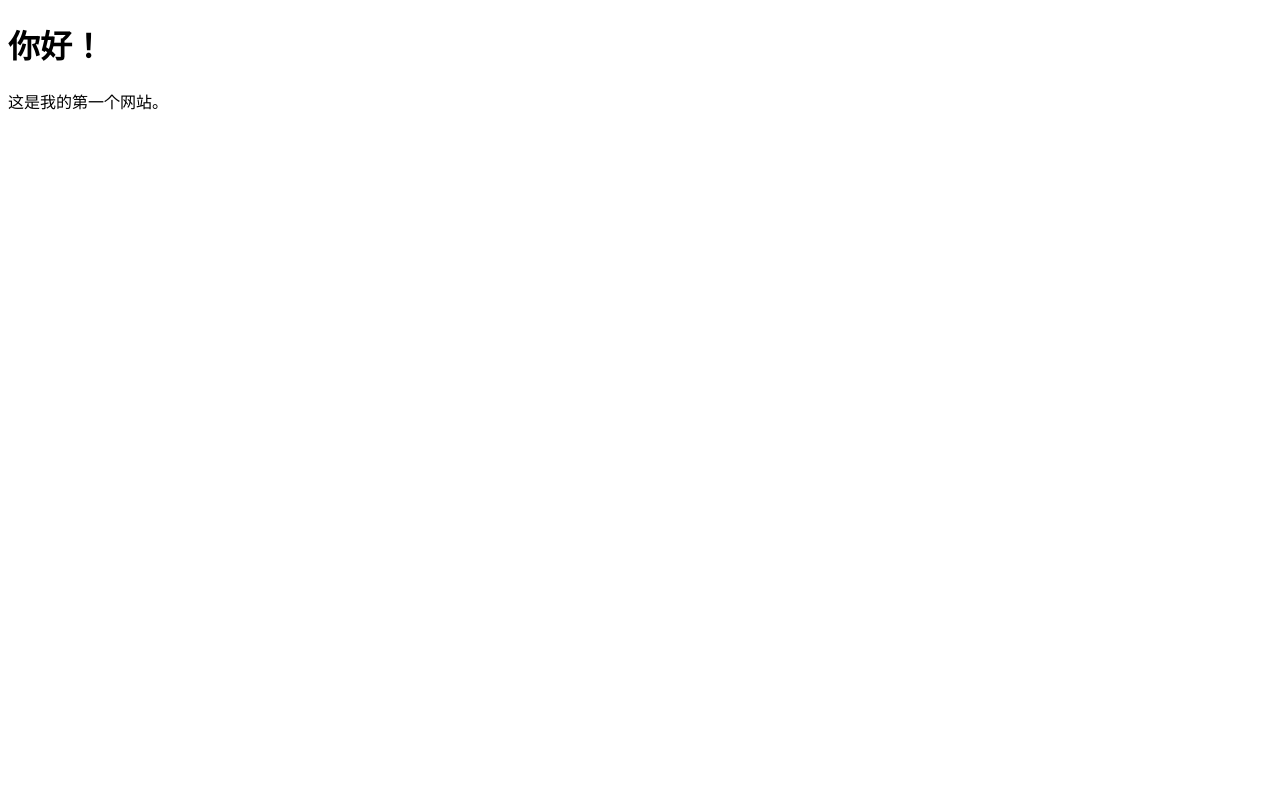
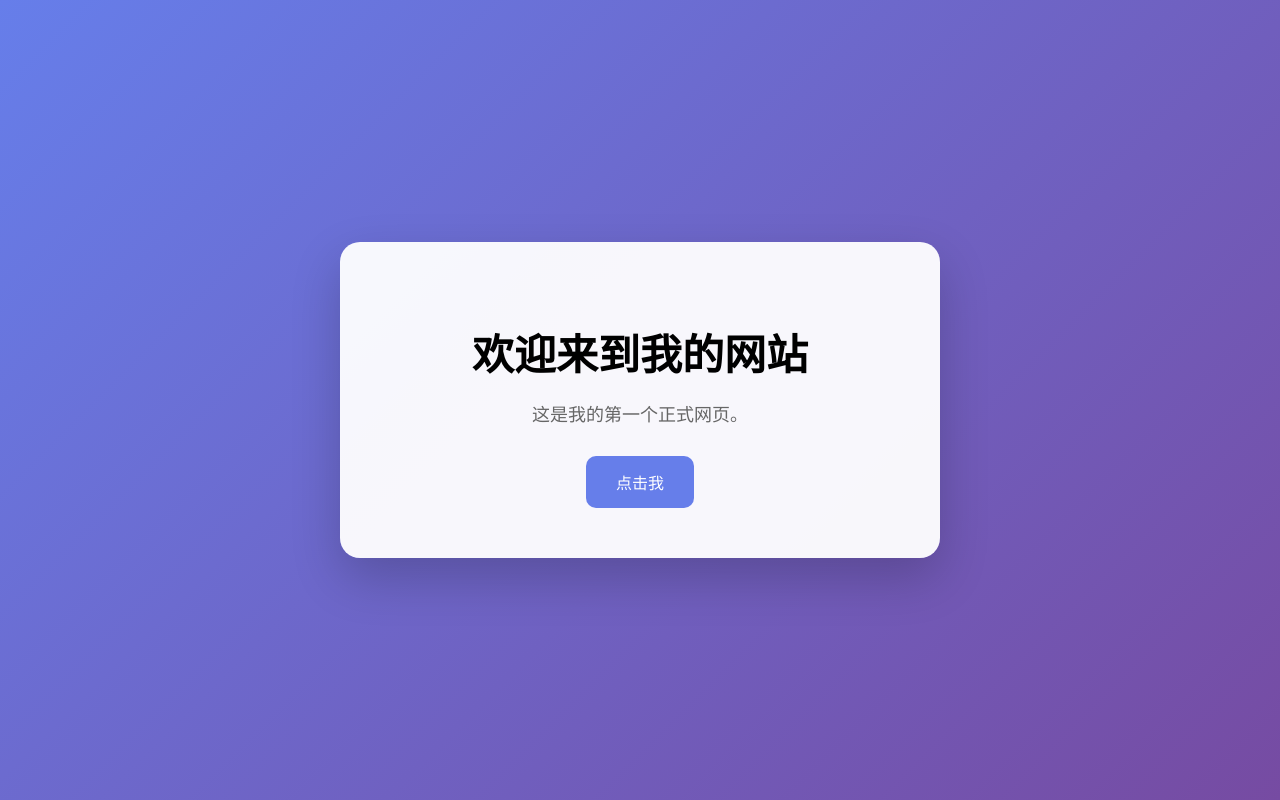
Before and after one commit to lzy-12lzy/lzy-12lzy.github.io, a plain HTML site: page index.html in a window 1280 px wide. Drawn offline with Linux system fonts and the light colour scheme.

Commit message:
Revamp index.html with new layout and styles
Updated the HTML structure and added styling.

```diff
--- a/index.html
+++ b/index.html
@@ -1,14 +1,74 @@
 <!DOCTYPE html>
-<html>
+<html lang="zh-CN">
 <head>
     <meta charset="UTF-8">
-    <title>我的第一个网站</title>
+    <meta name="viewport" content="width=device-width, initial-scale=1.0">
+
+    <title>我的网站</title>
+
+    <style>
+        * {
+            box-sizing: border-box;
+        }
+
+        body {
+            margin: 0;
+            min-height: 100vh;
+            font-family: Arial, "Microsoft YaHei", sans-serif;
+            background: linear-gradient(135deg, #667eea, #764ba2);
+            display: flex;
+            justify-content: center;
+            align-items: center;
+        }
+
+        .box {
+            width: 90%;
+            max-width: 600px;
+            padding: 50px 30px;
+            text-align: center;
+            background: rgba(255, 255, 255, 0.95);
+            border-radius: 20px;
+            box-shadow: 0 20px 50px rgba(0, 0, 0, 0.2);
+        }
+
+        h1 {
+            margin-bottom: 15px;
+            font-size: 42px;
+        }
+
+        p {
+            color: #666;
+            font-size: 18px;
+            margin-bottom: 30px;
+        }
+
+        button {
+            border: 0;
+            padding: 14px 30px;
+            font-size: 16px;
+            color: white;
+            background: #667eea;
+            border-radius: 10px;
+            cursor: pointer;
+        }
+
+        button:hover {
+            opacity: 0.85;
+        }
+    </style>
 </head>
 
 <body>
 
-    <h1>你好！</h1>
-    <p>这是我的第一个网站。</p>
+    <div class="box">
+        <h1>欢迎来到我的网站</h1>
+
+        <p>这是我的第一个正式网页。</p>
+
+        <button onclick="alert('你好！欢迎来到我的网站！')">
+            点击我
+        </button>
+    </div>
 
 </body>
 </html>
```
